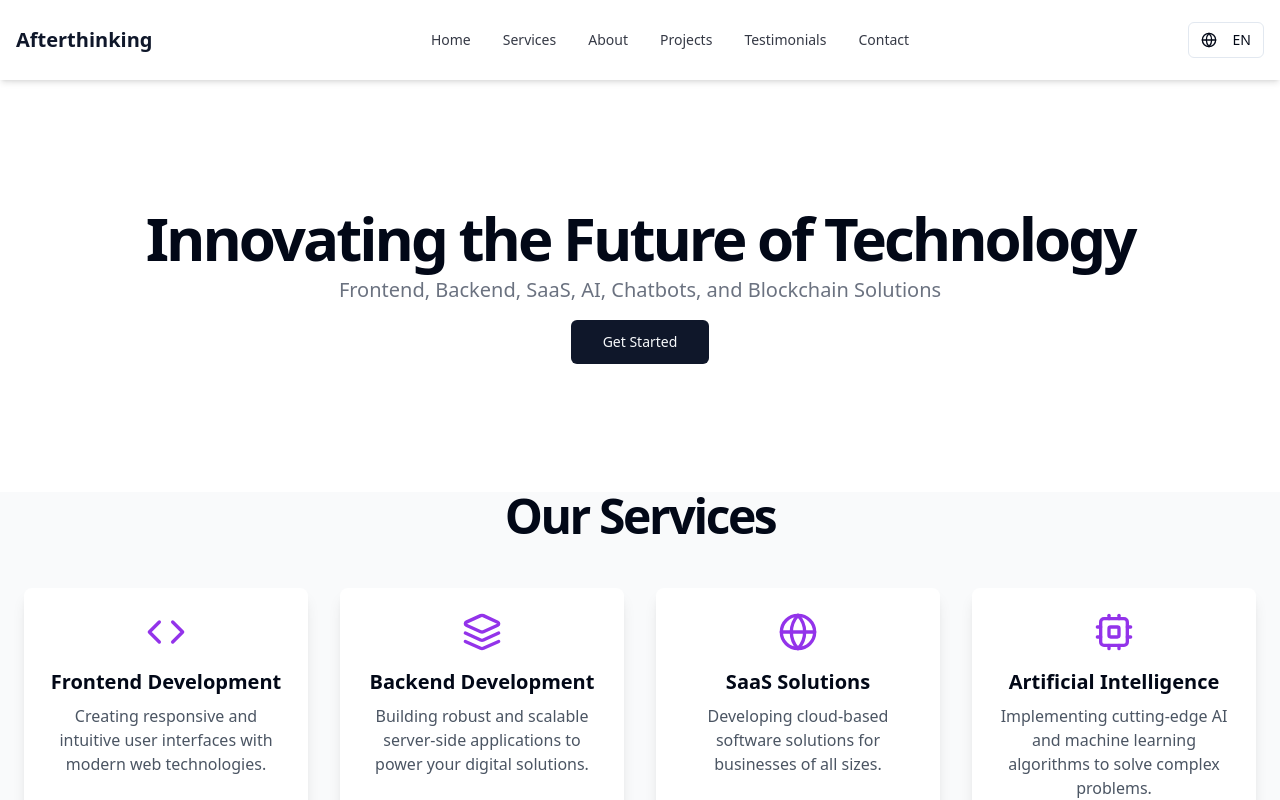
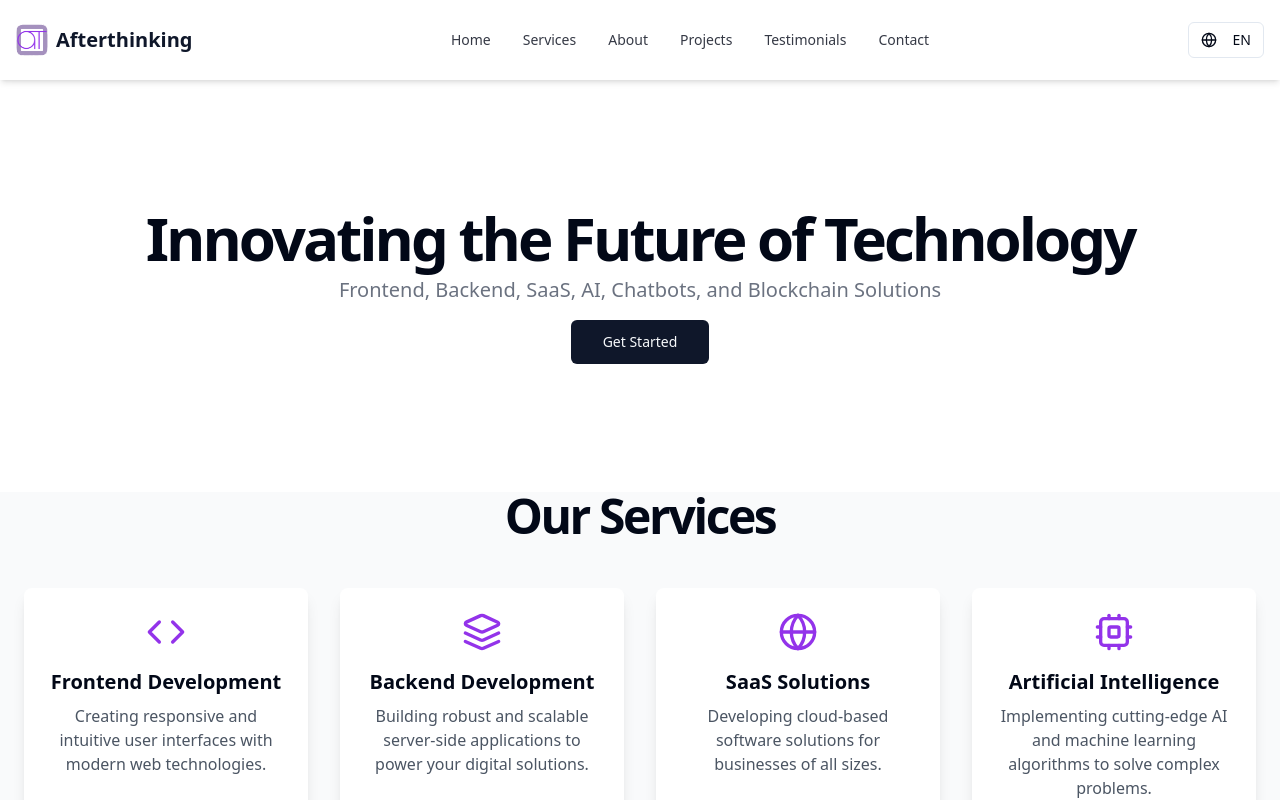
Before and after one commit to GiuBlockchainDEV/Afterthinking, a React (Vite) app: page / in a window 1280 px wide. Shown: the top 800 px of the page. Built offline with nearby package versions, Linux system fonts and the light colour scheme.

Commit message:
Initial commit

```diff
--- a/src/components/Header.tsx
+++ b/src/components/Header.tsx
@@ -1,9 +1,10 @@
 import React, { useState, useEffect } from 'react'
-import { Link as RouterLink, useLocation } from 'react-router-dom'
+import { Link, useLocation } from 'react-router-dom'
 import { Link as ScrollLink } from 'react-scroll'
 import { Menu, X, Globe } from 'lucide-react'
 import { Button } from '@/components/ui/button'
 import { useLanguage } from '@/contexts/LanguageContext'
+import viteLogo from '/vite.svg'
 
 const Header: React.FC = () => {
   const [isMenuOpen, setIsMenuOpen] = useState(false)
@@ -45,25 +46,43 @@ const Header: React.FC = () => {
       )
     }
     return (
-      <RouterLink
+      <Link
         to={`/#${to}`}
         className={className}
         onClick={onClick}
       >
         {children}
-      </RouterLink>
+      </Link>
     )
   }
+
+  const HomeLink: React.FC<{ children: React.ReactNode; className?: string; onClick?: () => void }> = ({ children, className, onClick }) => (
+    <Link to="/" className={className} onClick={(e) => {
+      window.scrollTo(0, 0)
+      onClick && onClick()
+    }}>
+      {children}
+    </Link>
+  )
 
   return (
     <>
       <header className="fixed top-0 left-0 right-0 z-50 bg-white shadow-md">
         <div className="container mx-auto flex h-20 items-center justify-between px-4">
-          <NavLink to="home" onClick={() => {}} className="flex items-center space-x-2 cursor-pointer">
+          <HomeLink className="flex items-center space-x-2 cursor-pointer">
+            <img src={viteLogo} alt="Vite logo" className="h-8 w-8" />
             <span className="font-bold text-xl text-primary">Afterthinking</span>
-          </NavLink>
+          </HomeLink>
           <nav className="hidden md:flex items-center space-x-8 text-sm font-medium">
             {navItems.map((item) => (
+              item.key === 'home' ? (
+                <HomeLink
+                  key={item.key}
+                  className="transition-colors hover:text-primary text-foreground/80 cursor-pointer"
+                >
+                  {item.label}
+                </HomeLink>
+              ) : (
                 <NavLink
                   key={item.key}
                   to={item.key}
@@ -72,6 +91,7 @@ const Header: React.FC = () => {
                 >
                   {item.label}
                 </NavLink>
+              )
             ))}
           </nav>
           <div className="flex items-center space-x-4">
@@ -100,9 +120,10 @@ const Header: React.FC = () => {
         <div className="fixed inset-0 z-[100] bg-white md:hidden overflow-y-auto">
           <div className="flex flex-col min-h-screen">
             <div className="flex items-center justify-between p-4 border-b">
-              <NavLink to="home" onClick={toggleMenu} className="flex items-center space-x-2">
+              <HomeLink className="flex items-center space-x-2" onClick={toggleMenu}>
+                <img src={viteLogo} alt="Vite logo" className="h-6 w-6" />
                 <span className="font-bold text-lg text-primary">Afterthinking</span>
-              </NavLink>
+              </HomeLink>
               <Button
                 variant="ghost"
                 size="icon"
@@ -113,6 +134,15 @@ const Header: React.FC = () => {
             </div>
             <nav className="flex flex-col items-center justify-center flex-grow py-8">
               {navItems.map((item) => (
+                item.key === 'home' ? (
+                  <HomeLink
+                    key={item.key}
+                    className="text-2xl font-semibold py-4 hover:text-primary transition-colors w-full text-center"
+                    onClick={toggleMenu}
+                  >
+                    {item.label}
+                  </HomeLink>
+                ) : (
                   <NavLink
                     key={item.key}
                     to={item.key}
@@ -121,6 +151,7 @@ const Header: React.FC = () => {
                   >
                     {item.label}
                   </NavLink>
+                )
               ))}
               <Button
                 variant="ghost"
--- a/src/components/Layout.tsx
+++ b/src/components/Layout.tsx
@@ -1,4 +1,3 @@
-import React from 'react'
 import { Outlet } from 'react-router-dom'
 import Header from './Header'
 import Footer from './Footer'
```
Also changed, not shown: public/vite.svg. Lines whose indentation alone changed are shown as unchanged.
